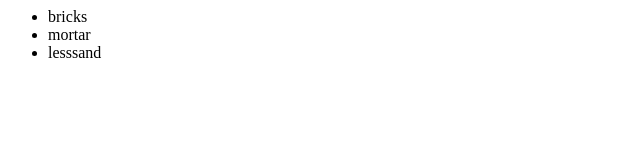
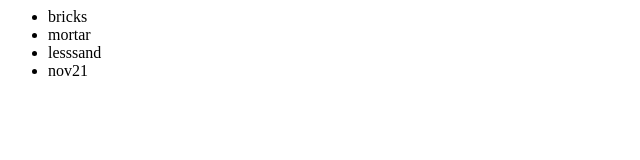
Before and after one commit to smaartcoder/newGitTest, a plain HTML site: page index.html in a window 1280 px wide. Shown: the full height of the page, 0-640 px from the left. Drawn offline with Linux system fonts and the light colour scheme.

Commit message:
updated index file

```diff
--- a/index.html
+++ b/index.html
@@ -5,6 +5,7 @@
         <li>bricks</li>
         <li>mortar</li>
         <li>lesssand</li>
+        <li>nov21</li>
       </ul>
     </div>
   </body>
```
